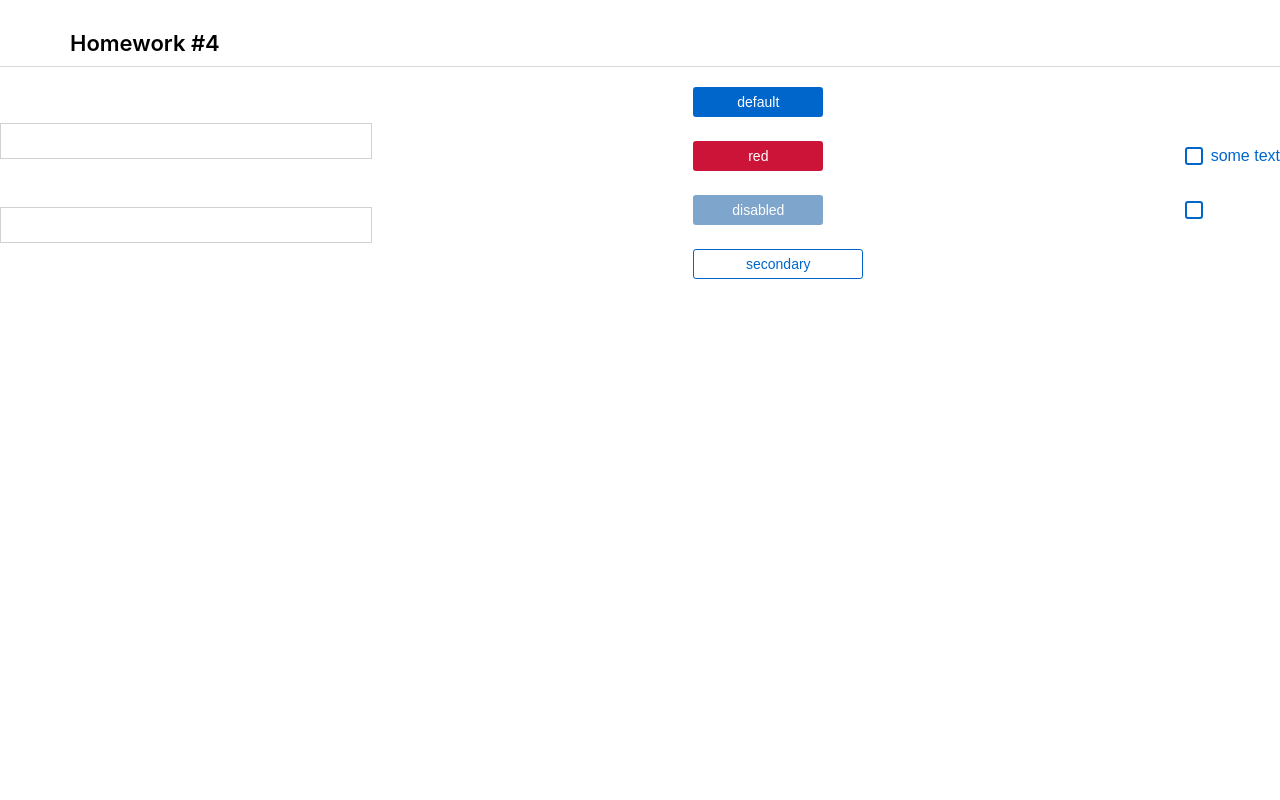
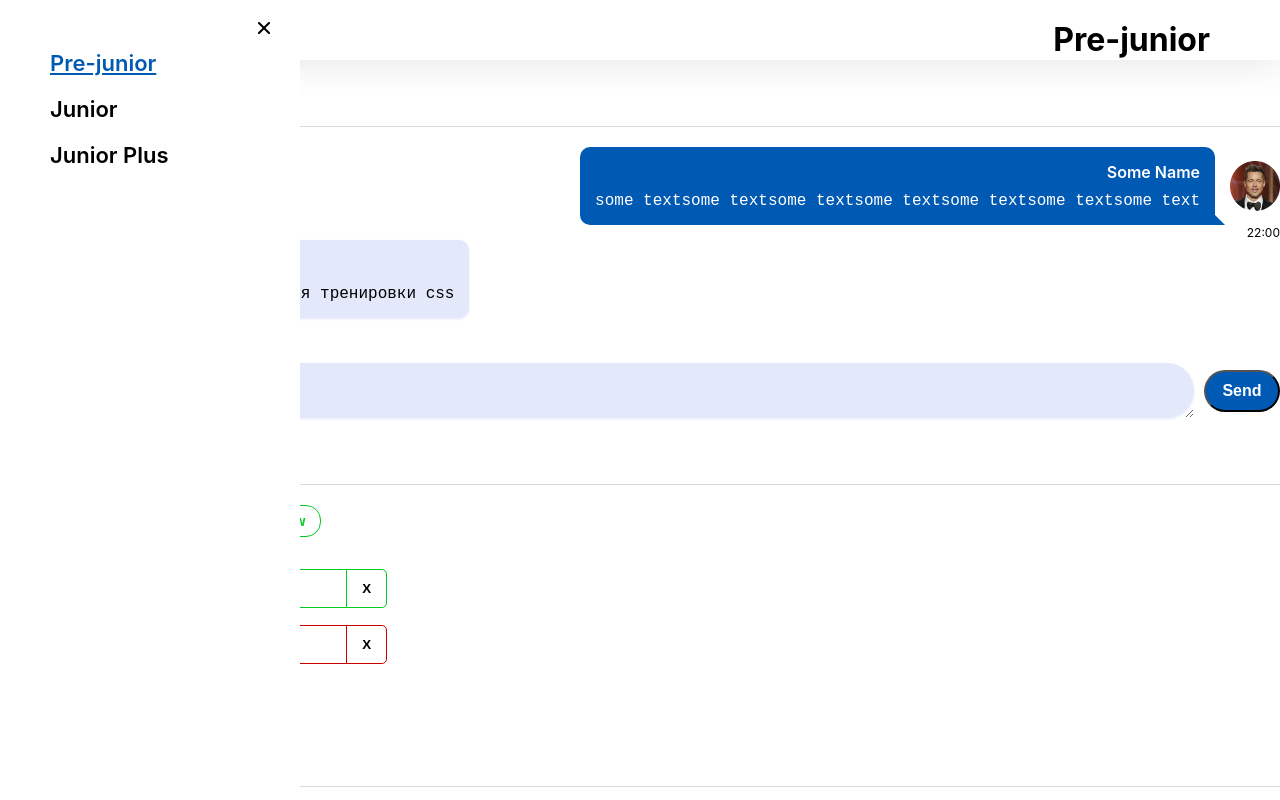
Before and after one commit to shimbato/it-incubator, a React (Create React App) app: page /#/pre-junior in a window 1280 px wide. Shown: the top 800 px of the page. Built offline with nearby package versions, Linux system fonts and the light colour scheme.

Commit message:
refactor: HW5

```diff
--- a/src/s1-main/App.tsx
+++ b/src/s1-main/App.tsx
@@ -13,10 +13,10 @@ function App() {
       {/*раскомментировать по ходу выполнения*/}
       {/* <HW2 /> */}
       {/* <HW3 /> */}
-      <HW4 />
+      {/* <HW4 /> */}
 
       {/*при выполнении дз 5 и более - закомментировать здесь дз 1-4, так как они есть внутри дз 5*/}
-      {/* <HW5/> */}
+      <HW5/>
     </div>
   );
 }
```
